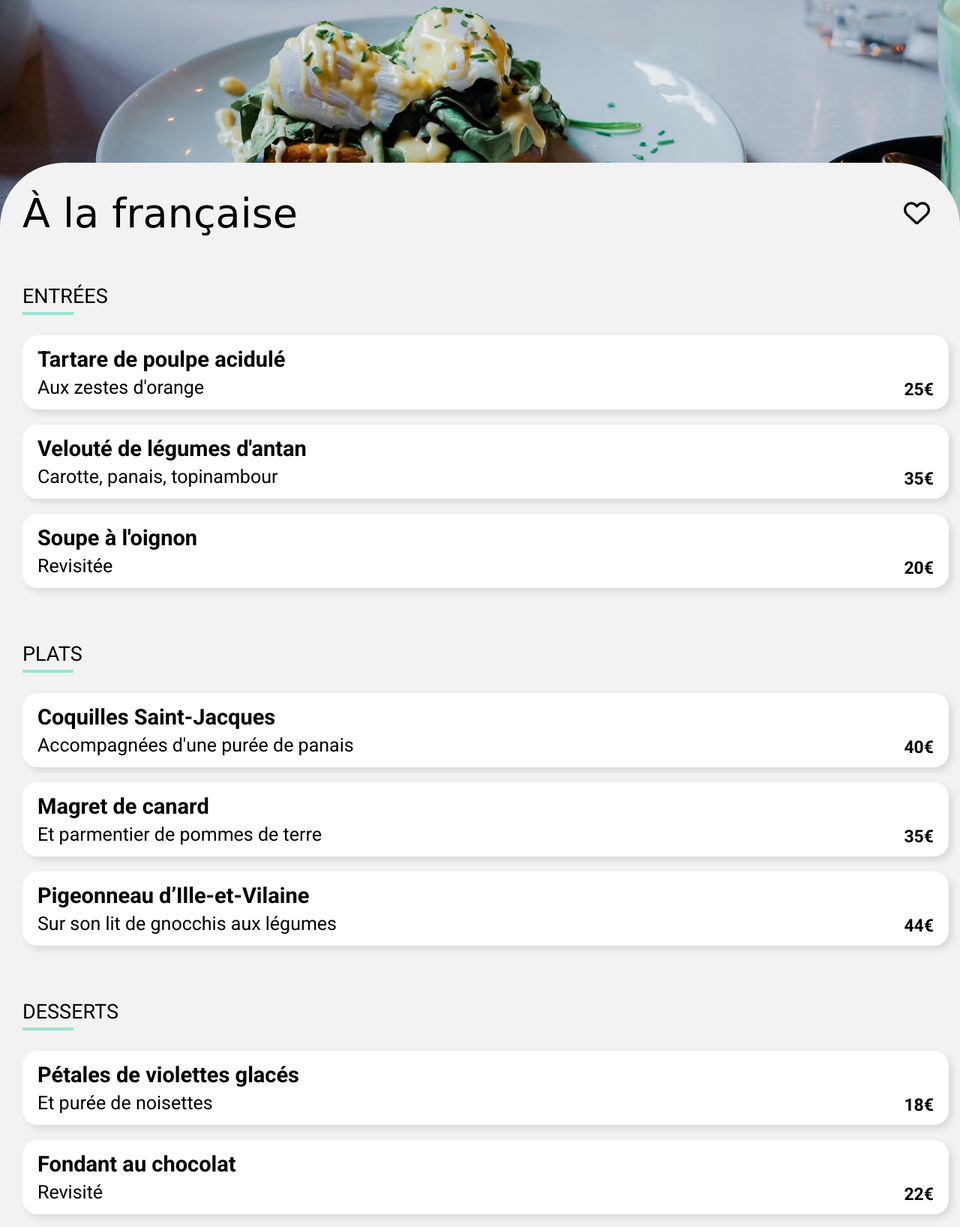
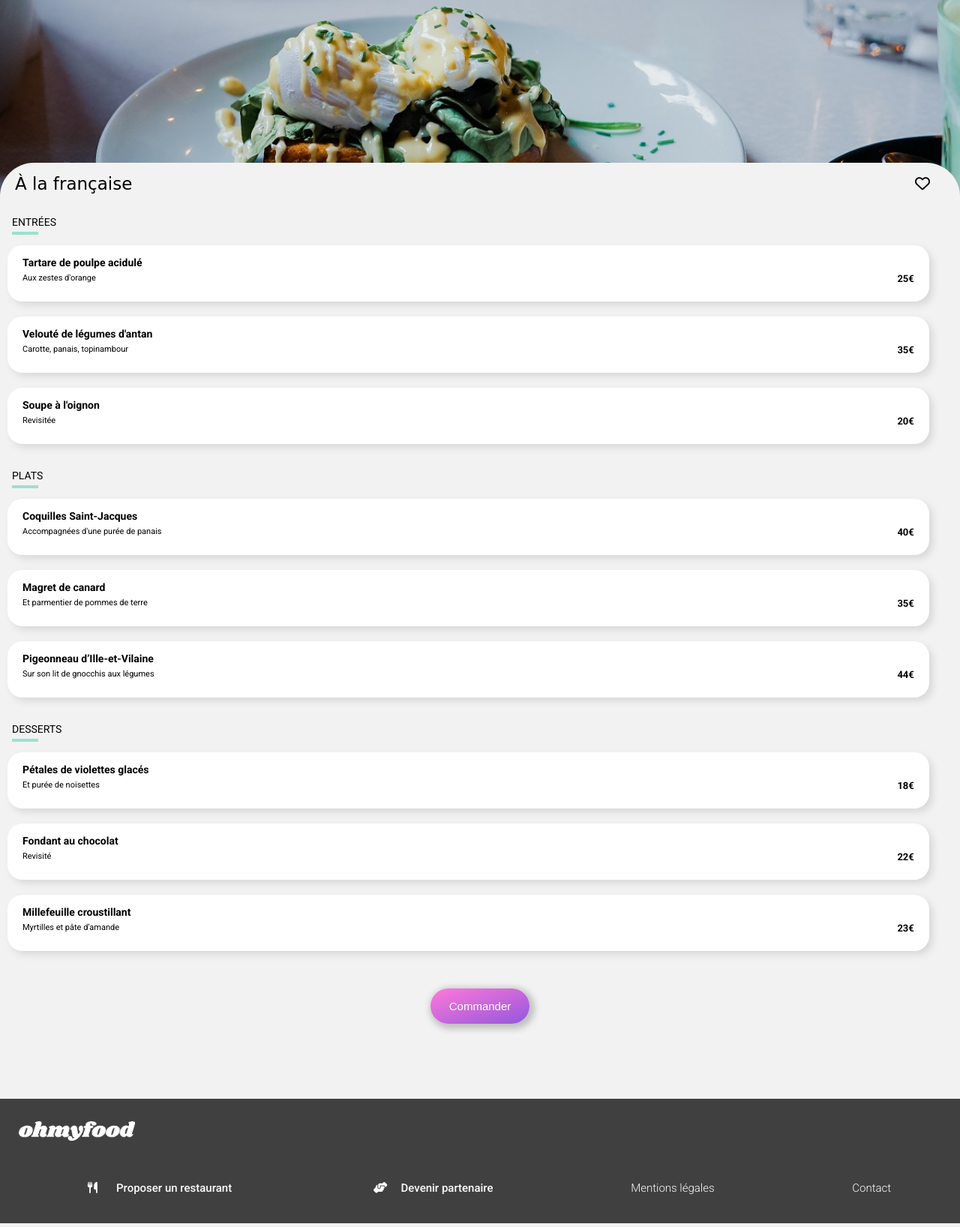
Before and after one commit to VEBoris/BorisVILLIER-EMMANUEL_3_21072021, a website: page html/a_la_francaise.html in a window 1280 px wide. Shown: the part 275-1911 px from the top of the page at 75% size. Drawn offline with Linux system fonts and the light colour scheme; a web font is replaced by a local one.

Commit message:
update menu

```diff
--- a/sass/component/_button.scss
+++ b/sass/component/_button.scss
@@ -11,7 +11,7 @@
 
 button {
     background: linear-gradient(to bottom right, $secondary, $primary);
-    font-size: 18px;
+    font-size: 15px;
     color: $basic;
     padding: 15px 25px;
     margin-top: 30px;
--- a/sass/layouts/_accueil.scss
+++ b/sass/layouts/_accueil.scss
@@ -80,7 +80,7 @@
             font-weight: 900;
             padding: 23px 0;
             margin: 0;
-            font-size: 26px;
+            font-size: 23px;
         }
 
         p {
@@ -197,10 +197,9 @@
 
     &__vignette {
         width: 90%;
-        height: 300px;
+        height: 255px;
         background-color: $basic;
         margin-left: 20px;
-        margin-bottom: 30px;
         border-radius: 25px;
         position: relative;
         box-shadow: 5px 5px 10px $shadow;
--- a/sass/layouts/_footer.scss
+++ b/sass/layouts/_footer.scss
@@ -9,7 +9,7 @@ footer {
     ul {
         list-style: none;
         font-size: 20px;
-        padding: 10px 0px 55px 20px;
+        padding: 10px 0px 30px 20px;
         margin: 0;
 
         @media screen and (min-width: 768px) {
@@ -45,7 +45,7 @@ footer {
 
         #handshake {
             font-size: 15px;
-            padding-right: 20px;
+            padding-right: 18px;
         }
     }
 }
--- a/sass/layouts/_grid.scss
+++ b/sass/layouts/_grid.scss
@@ -20,7 +20,6 @@
 .grid_menu {
     display: grid;
     grid-template-columns: 1fr;
-    row-gap: 25px;
 
     @media screen and (min-width: 1400px) {
         grid-template-columns: repeat(3, 1fr);
--- a/sass/layouts/_header.scss
+++ b/sass/layouts/_header.scss
@@ -5,7 +5,7 @@ header {
     background-color: $basic;
 
     i {
-        font-size: 40px;
+        font-size: 25px;
     }
 
     img {
--- a/sass/layouts/_menu.scss
+++ b/sass/layouts/_menu.scss
@@ -4,7 +4,7 @@
 
 .note {
     img {
-        height: 400px;
+        height: 305px;
     }
 }
 
@@ -19,9 +19,8 @@ span {
 }
 
 .block {
-    font-size: 27px;
-    border-top-left-radius: 85px;
-    border-top-right-radius: 85px;
+    border-top-left-radius: 45px;
+    border-top-right-radius: 45px;
     transform: translateY(-100px);
     background-color: $background;
 
@@ -33,7 +32,8 @@ span {
         h1 {
             font-family: shrikhand, cursive;
             font-weight: 500;
-            margin-left: 30px;
+            margin-left: 20px;
+            font-size: 23px;
         }
 
         i {
@@ -48,10 +48,11 @@ span {
 
     .menu {
         &__title {
-            margin-left: 30px;
-            width: 68px;
+            margin-left: 16px;
+            width: 35px;
             padding-bottom: 5px;
             border-bottom: 4px solid $tertiary;
+            font-size: 14px;
         }
 
         @keyframes apparition {
@@ -99,12 +100,14 @@ span {
 
         article {
             background-color: $basic;
-            margin: 5px 15px 20px 30px;
+            margin: 5px 15px 20px 10px;
             border-radius: 20px;
             display: flex;
             flex-direction: row;
             justify-content: space-between;
             box-shadow: 5px 5px 10px $shadow;
+            width: 96%;
+            height: 75px;
             overflow: hidden;
             animation: apparition 0.7s linear;
             @include boucle;
@@ -112,7 +115,7 @@ span {
             &:hover {
                 p, h3 {
                     @include trois_points;
-                    max-width: 350px;
+                    max-width: 200px;
                 }
 
                 .prix {
@@ -123,6 +126,7 @@ span {
                     animation: slide 0.7s ease-in-out both;
                     display: flex;
                     align-items: center;
+                    justify-content: center;
 
                     i {
                         animation: rotation 0.6s ease-in-out both;
@@ -132,21 +136,21 @@ span {
 
             h3 {
                 margin: 0;
-                font-size: 29px;
+                font-size: 14px;
                 padding: 15px 0 6px 20px;
             }
 
             p {
                 margin: 0;
-                font-size: 25px;
+                font-size: 11px;
                 padding-bottom: 15px;
                 padding-left: 20px;
             }
 
             .prix {
-                padding-top: 59px;
+                padding-top: 37px;
                 padding-right: 20px;
-                font-size: 23px;
+                font-size: 13px;
                 font-weight: 700;
             }
 
@@ -156,8 +160,8 @@ span {
                 display: none;
                 border-top-right-radius: 20px;
                 border-bottom-right-radius: 20px;
-                padding: 0 35px;
-                font-size: 35px;
+                font-size: 20px;
+                width: 16%;
             }
         }
     }
--- a/sass/utils/_mixins.scss
+++ b/sass/utils/_mixins.scss
@@ -12,7 +12,7 @@
 
 @mixin heart {
     font-weight: normal;
-    font-size: 35px;
+    font-size: 20px;
 }
 
 @mixin coeur {
```
Also changed, not shown: css/style.css, 1 other file.
